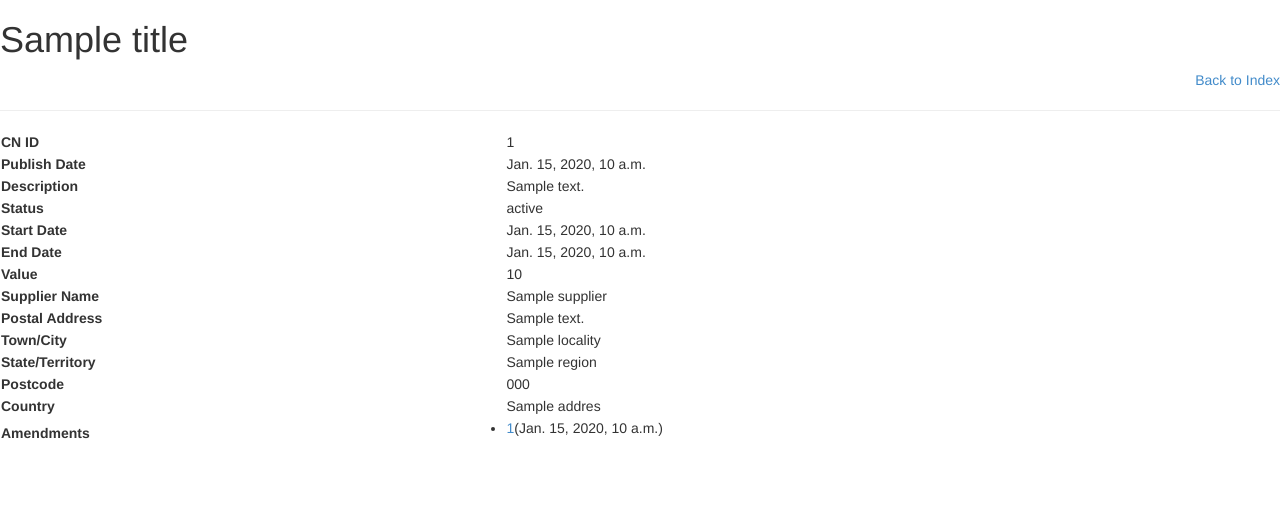
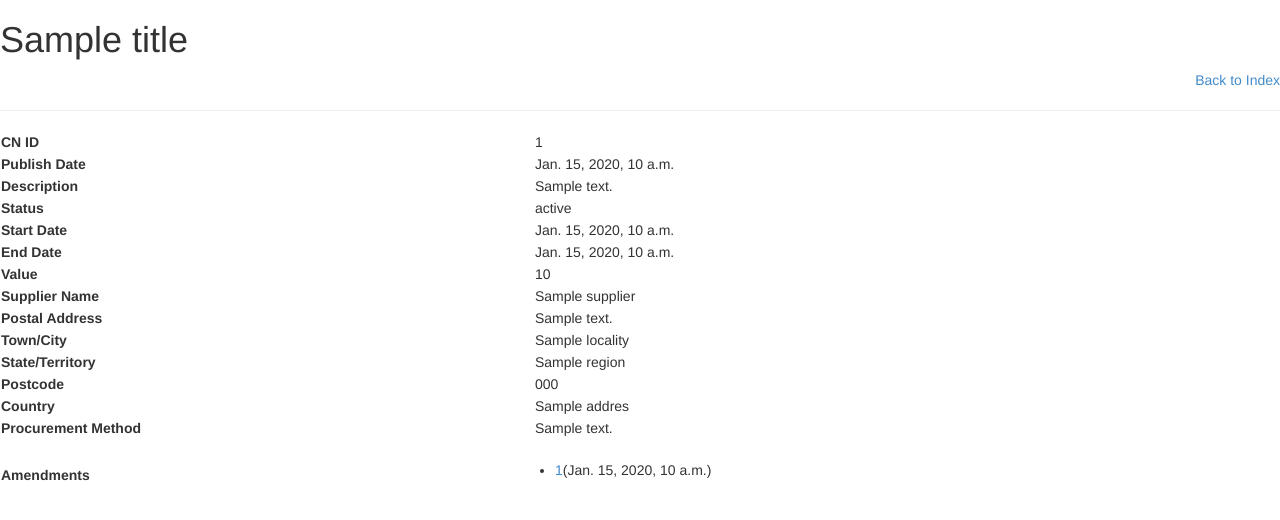
Before and after one commit to austender/austender-ocds-api, a Django app: template examples/python/ApiWeb/templates/searchApiResult.html in a window 1280 px wide. Shown: the top 520 px of the page. Run offline with Django 3.2, Linux system fonts and the light colour scheme; the template is opened without the code that fills it: most values are stand-ins (such as "Sample title", 1, 10 or a date in 2020).

Commit message:
AT3-1562,display the Procument Method

```diff
--- a/examples/python/ApiWeb/templates/searchApiResult.html
+++ b/examples/python/ApiWeb/templates/searchApiResult.html
@@ -69,12 +69,22 @@
                     <th>Country</th>
                     <td>{{release.supplier.address.countryName}}</td>
                 </tr>
+                 <tr>
+                    <th>Procurement Method</th>
+                        <td>
+                            {% for item in release.contract.items %}
+                                {% for procurement in item.additionalClassifications %}
+                                    {{ procurement.description }}
+                                {% endfor %}
+                            {% endfor %}
+                        </td>
+                </tr>
             {% endif %}
             {% if release.contract.amendments %}
                 <tr>
                     <th>Amendments</th>
                     <td>
-                        <ul style="padding: 0">
+                        <ul style="padding: 20px">
                             {% for amendment in release.contract.amendments %}
                                 <li>
                                     <a href="CnIdSearch?CnId={{amendment.cnid}}" target="_blank" >{{amendment.cnid}}</a>({{amendment.date}})
```
Also changed, not shown: examples/python/ApiWeb/ApiWeb/main.py (+4 -20 lines), examples/python/README.md.
